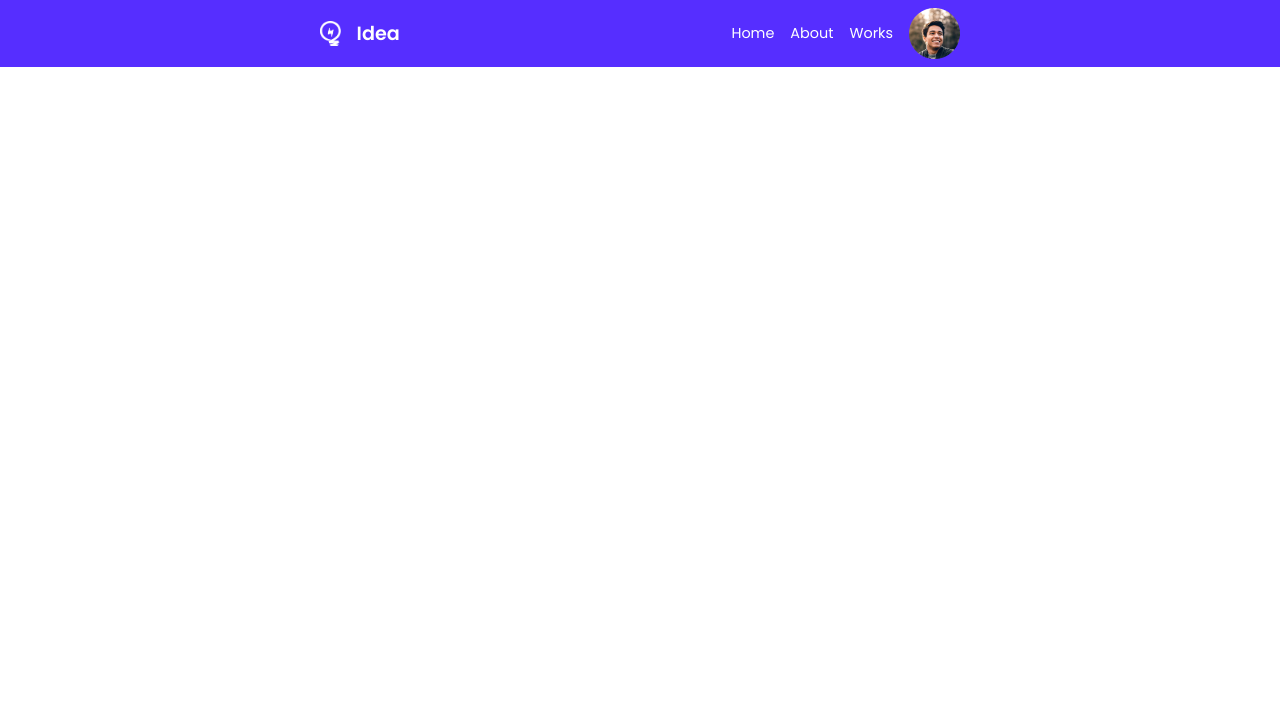
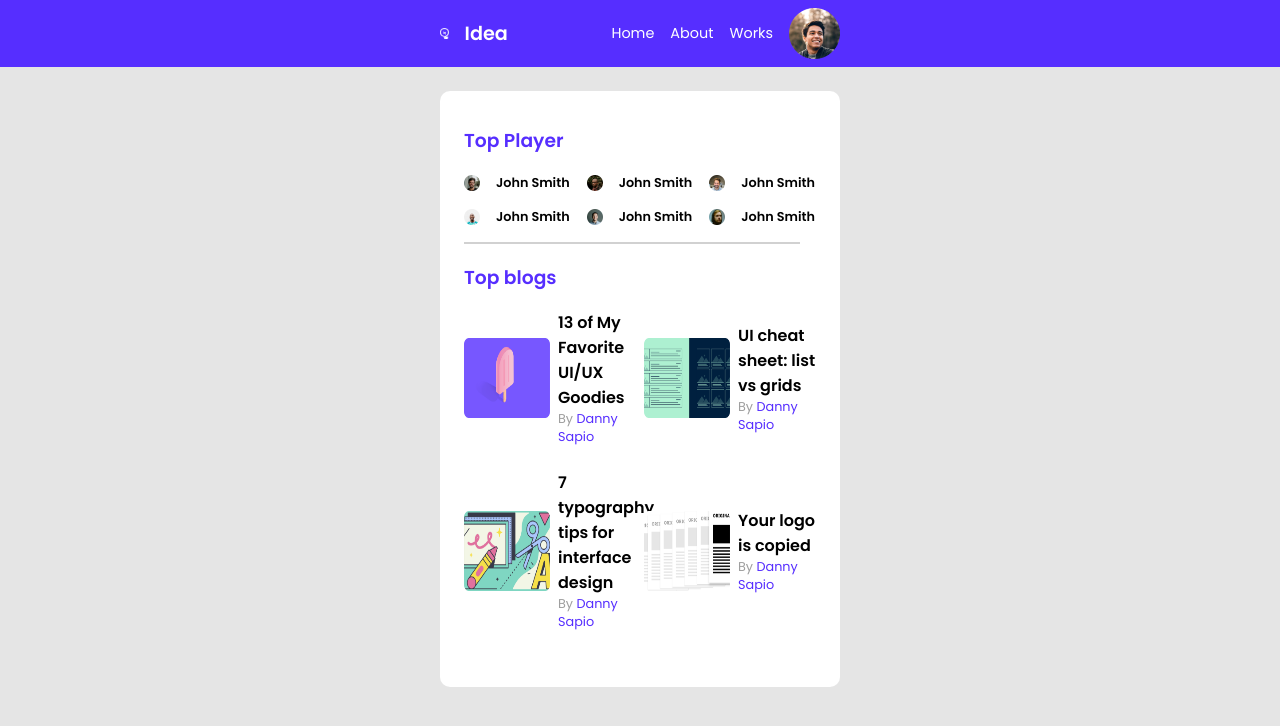
Before and after one commit to Asif419/leader-board, a plain HTML site: page index.html in a window 1280 px wide. Drawn offline with Linux system fonts and the light colour scheme.

Commit message:
top section complete

```diff
--- a/index.html
+++ b/index.html
@@ -43,7 +43,77 @@
 
     <!-- main start -->
     <main>
-
+        <section class="top">
+            <div class="top-container">
+                <div class="top-players">
+                    <h3>Top Player</h3>
+                    <div class="player">
+                        <div>
+                            <img src="images/players/player-1.png" alt="player-1">
+                            <p>John Smith</p>
+                        </div>
+                        <div>
+                            <img src="images/players/player-2.png" alt="player-2">
+                            <p>John Smith</p>
+                        </div>
+                        <div>
+                            <img src="images/players/player-3.png" alt="player-3">
+                            <p>John Smith</p>
+                        </div>
+                        <div>
+                            <img src="images/players/player-4.png" alt="player-4">
+                            <p>John Smith</p>
+                        </div>
+                        <div>
+                            <img src="images/players/player-5.png" alt="player-5">
+                            <p>John Smith</p>
+                        </div>
+                        <div>
+                            <img src="images/players/player-6.png" alt="player-6">
+                            <p>John Smith</p>
+                        </div>
+                    </div>
+                </div>
+                <hr>
+                <div class="top-blogs">
+                    <h3>Top blogs</h3>
+                    <div class="blog">
+                        <div class="blog-each">
+                            <img src="images/blogs/blog-1.png" alt="blog-1">
+                            <div class="blog-each-details">
+                                <h4>13 of My Favorite
+                                    UI/UX Goodies</h4>
+                                <p>By <span>Danny Sapio</span></p>
+                            </div>
+                        </div>
+                        <div class="blog-each">
+                            <img src="images/blogs/blog-2.png" alt="blog-2">
+                            <div class="blog-each-details">
+                                <h4>UI cheat sheet:
+                                    list vs grids</h4>
+                                <p>By <span>Danny Sapio</span></p>
+                            </div>
+                        </div>
+                        <div class="blog-each">
+                            <img src="images/blogs/blog-3.png" alt="blog-3">
+                            <div class="blog-each-details">
+                                <h4>7 typography tips
+                                    for interface design</h4>
+                                <p>By <span>Danny Sapio</span></p>
+                            </div>
+                        </div>
+                        <div class="blog-each">
+                            <img src="images/blogs/blog-4.png" alt="blog-4">
+                            <div class="blog-each-details">
+                                <h4>Your logo is
+                                    copied</h4>
+                                <p>By <span>Danny Sapio</span></p>
+                            </div>
+                        </div>
+                    </div>
+                </div>
+            </div>
+        </section>
     </main>
     <!-- main end -->
 
--- a/styles/styles.css
+++ b/styles/styles.css
@@ -8,6 +8,7 @@ body {
     margin: 0 auto;
     padding: 0;
     font-family: 'Poppins', sans-serif;
+    background-color: #E5E5E5;
 }
 
 /* header section */
@@ -19,7 +20,7 @@ header {
     display: flex;
     justify-content: space-between;
     align-items: center;
-    padding: 0 40vh;
+    padding: 0 55vh;
 }
 
 .nav-logo {
@@ -48,17 +49,138 @@ header {
     color: #FFFFFF;
 }
 
+/* main section */
+
+/* top section */
+.top {
+    padding: 3vh 55vh;
+    border-radius: 5px;
+}
+
+.top-container {
+    background: #FFFFFF;
+    padding: 2vh 3vh 7vh 3vh;
+    border-radius: 10px;
+}
+
+.top-container hr {
+    border: 1px solid #D1D1D1;
+    margin: 2vh 2vh 0 0;
+}
+
+.top h3 {
+    color: var(--main-bg-color);
+}
+
+/* player section */
+
+.player {
+    display: grid;
+    grid-template-columns: repeat(3, 1fr);
+    gap: 2vh;
+}
+
+.player div {
+    display: flex;
+    align-items: center;
+    gap: 2vh;
+}
+
+.player img {
+    width: 15%;
+}
+
+.player p {
+    font-weight: 600;
+    font-size: 0.8rem;
+    color: #000000;
+}
+
+/* top-blog section */
+.blog {
+    display: grid;
+    grid-template-columns: repeat(2, 1fr);
+    gap: 1vh;
+    row-gap: 3vh;
+}
+
+.blog p {
+    color: #9F9F9F;
+    font-size: 0.8rem;
+}
+
+.blog p span {
+    color: var(--main-bg-color);
+}
+
+.blog-each {
+    display: flex;
+    align-items: center;
+    gap: 1vh;
+}
+
+.blog-each img {
+    width: 50%;
+    height: 10vh;
+}
+
+
+.blog-each div h4,
+p {
+    padding: 0;
+    margin: 0;
+}
+
+.blog-each {
+    display: flex;
+    align-items: center;
+    gap: 1vh;
+}
 
 /* media query */
 @media only screen and (max-width: 576px) {
+
+    /* top section */
+    .top {
+        padding: 2vh;
+        text-align: center;
+    }
+
+    .player {
+        grid-template-columns: repeat(1, 1fr);
+        gap: 3vh;
+    }
+
+    .player div {
+        justify-content: center;
+        gap: 2vh;
+    }
+
+    .blog {
+        grid-template-columns: repeat(1, 1fr);
+        gap: 1vh;
+        row-gap: 3vh;
+    }
+
+    .blog-each {
+        flex-direction: column;
+    }
+
+    .blog-each img {
+        width: 70%;
+        height: 70%;
+    }
     /* header section */
     .nav-container {
         padding: 2vh;
     }
+
     .nav-logo img {
         width: 20%;
     }
+
     .nav-bar {
         gap: 1vh;
     }
+
 }
```
